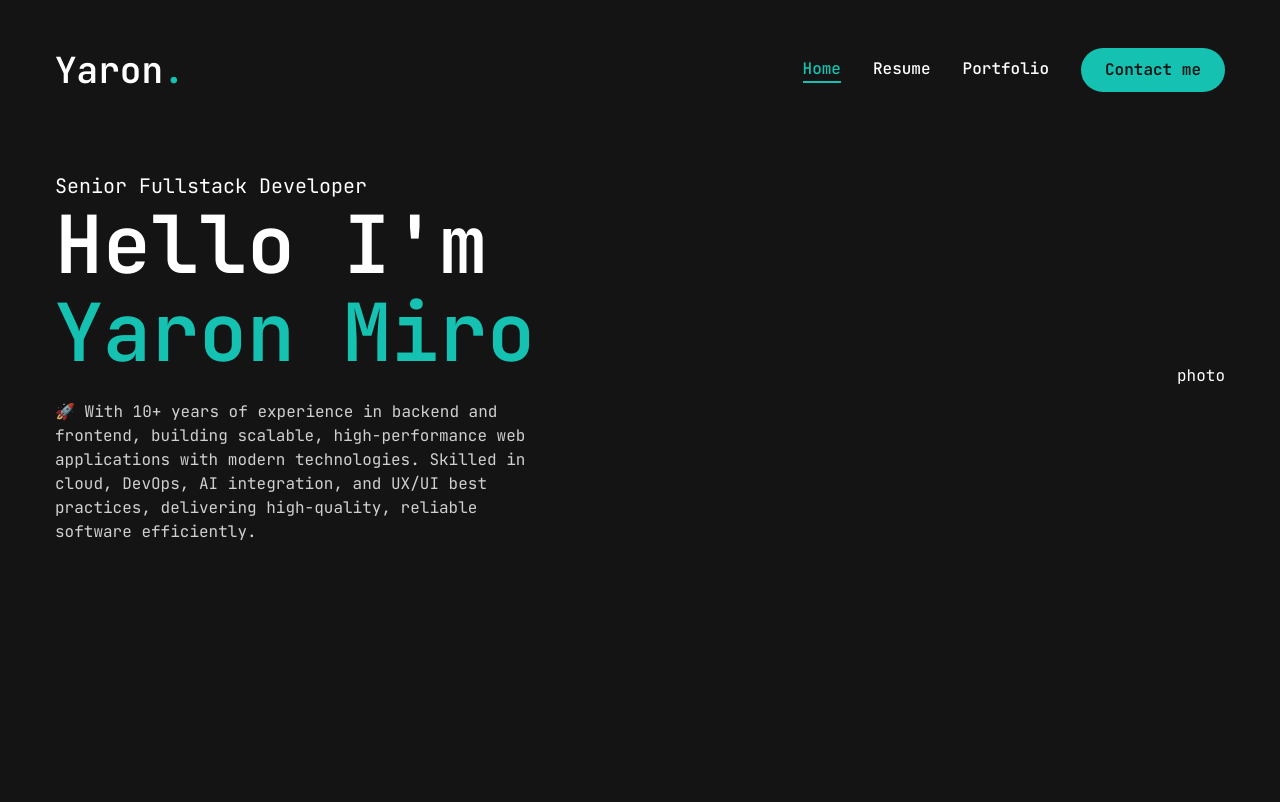
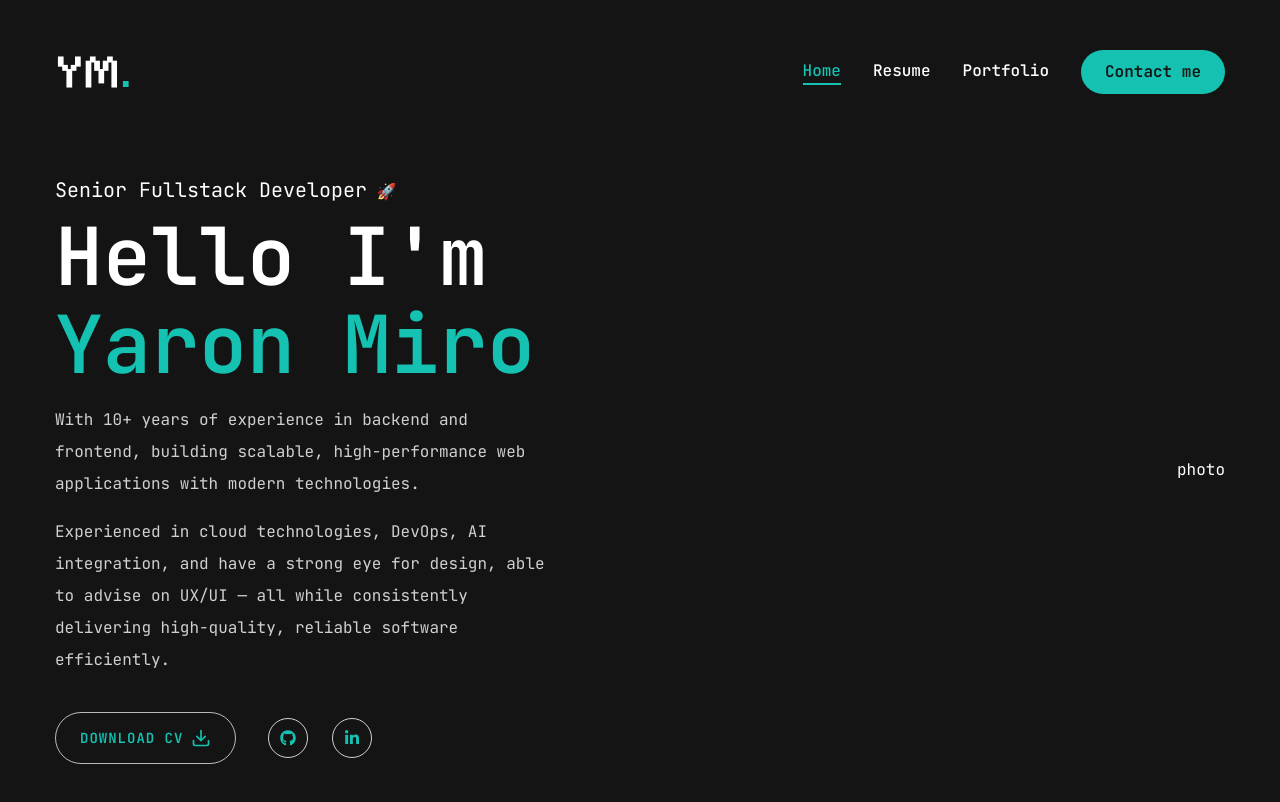
Before and after one commit to YaronMiro/ym-website, a Next.js app: page / in a window 1280 px wide. Shown: the top 802 px of the page. Built offline with nearby package versions, Linux system fonts and the light colour scheme.

Commit message:
starting to add homepage text 2

```diff
--- a/app/globals.css
+++ b/app/globals.css
@@ -137,4 +137,8 @@
   .h3 {
     @apply text-[20px] xl:text-[24px] leading-[1.1] font-semibold;
   }
+
+  .logo {
+        @apply font-logo font-semibold;
+  }
 }
--- a/app/layout.tsx
+++ b/app/layout.tsx
@@ -1,23 +1,24 @@
 import type { Metadata } from "next";
 // import { JetBrains_Mono, Julius_Sans_One } from "next/font/google";
-import { JetBrains_Mono } from "next/font/google";
+import { JetBrains_Mono, Pixelify_Sans } from "next/font/google";
 import Header from '@/components/Header';
 import PageTransition from '@/components/PageTransition';
 import "./globals.css";
 
 
-const JetBrainsMono = JetBrains_Mono({
+const JetBrainsMonoFont = JetBrains_Mono({
   variable: "--font-jetBrainsMono",
   subsets: ["latin"],
   weight: ["100", "200", "300", "400", "500", "600", "700", "800"],
 })
 
-// const JuliusSansOne =
-//   Julius_Sans_One({
-//     variable: "--font-juliusSansOne",
-//     subsets: ["latin"],
-//     weight: ["400"],
-//   });
+const PixelifySansFont =
+  Pixelify_Sans({
+    variable: "--font-pixelifySansFont",
+    subsets: ["latin"],
+    weight: ["400", "500", "600", "700"],
+  });
+
 
 export const metadata: Metadata = {
   title: "Create Next App",
@@ -25,8 +26,8 @@ export const metadata: Metadata = {
 };
 
 const fontsVars = [
-  JetBrainsMono,
-  // JuliusSansOne
+  JetBrainsMonoFont,
+  PixelifySansFont,
 ].map((font) => font.variable);
 
 export default function RootLayout({
--- a/app/page.tsx
+++ b/app/page.tsx
@@ -1,3 +1,5 @@
+import Social from "@/components/Social";
+import { Button } from "@/components/ui/button";
 import React from "react";
 
 import { FiDownload } from "react-icons/fi";
@@ -8,14 +10,32 @@ const Home: React.FC = () => {
       <div className="container mx-auto h-full">
        <div className="flex flex-col xl:flex-row items-center justify-between xl:pt-8 xl:pb-24">
           <div className="text-center xl:text-left">
-            <span className="text-xl font-se">Senior Fullstack Developer</span>
-            <h1 className="h1 mb-6">
+            <span className="text-xl">Senior Fullstack Developer</span>
+            <span role="img" aria-label="dog"> 🚀</span>
+            <h1 className="h1 mb-4 mt-2">
               Hello I&apos;m <br/> <span className="text-accent">Yaron Miro</span>
             </h1>
-            <p className="max-w-[500px] mb-9 text-white/80">
-              <span role="img" aria-label="dog">🚀 </span>
-With 10+ years of experience in backend and frontend, building scalable, high-performance web applications with modern technologies. Skilled in cloud, DevOps, AI integration, and UX/UI best practices, delivering high-quality, reliable software efficiently.
-            </p>
+            <div className="max-w-[500px] mb-9 leading-8 text-white/80">
+              <p>
+                With 10+ years of experience in backend and frontend, building scalable, high-performance web applications with modern technologies.
+              </p>
+              <p className="mt-4">
+                Experienced in cloud technologies, DevOps, AI integration, and have a strong eye for design, able to advise on UX/UI — all while consistently delivering high-quality, reliable software efficiently.
+              </p>
+            </div>
+            <div className="flex flex-col xl:flex-row items-center mt-8 gap-8">
+              <Button
+                variant="outline"
+                size="lg"
+                className="flex items-center uppercase gap-2"
+              >
+                <span>Download CV</span>
+                <FiDownload className="text-xl" />
+              </Button>
+              <div className="mb-8 xl:mb-0">
+                <Social className="flex xl:flex-row gap-6" />
+              </div>
+            </div>
           </div>
           <div>photo</div>
        </div>
--- a/components/Header.tsx
+++ b/components/Header.tsx
@@ -4,17 +4,14 @@ import Link from "next/link";
 import { Button } from '@/components/ui/button';
 import Nav from '@/components/Nav';
 import MobileNav from '@/components/MobileNav';
+import Logo from "@/components/Logo";
 
 
 const Header: React.FC = () => {
     return (
         <header className="py-8 xl:py-12 text-white">
             <div className="container mx-auto flex justify-between items-center">
-                <Link href="/">
-                    <h1 className="text-4xl font-semibold">
-                        Yaron<span className="text-accent">.</span>
-                    </h1>
-                </Link>
+               <Logo className="text-5xl" />
 
                 {/* Desktop nav & Contact me button */}
                <div className="hidden xl:flex items-center gap-8">
--- /dev/null
+++ b/components/Logo.tsx
@@ -0,0 +1,19 @@
+import * as React from "react"
+
+import Link from "next/link";
+
+interface LogoProps {
+    className?: string;
+}
+
+const Logo: React.FC<LogoProps> = ({ className }) => {
+    return (
+        <Link href="/">
+            <h1 className={`logo ${className}`}>
+                YM<span className="text-accent">.</span>
+            </h1>
+        </Link>
+    );
+};
+
+export default Logo;
--- a/components/MobileNav.tsx
+++ b/components/MobileNav.tsx
@@ -6,6 +6,7 @@ import { Sheet, SheetContent, SheetTrigger } from '@/components/ui/sheet'
 import { CiMenuFries } from 'react-icons/ci';
 import { usePathname } from "next/navigation";
 import { NAV_LINKS } from "@/lib/constants/navLinks";
+import Logo from "@/components/Logo";
 
 const MobileNav: React.FC = () => {
     const pathName = usePathname();
@@ -16,11 +17,7 @@ const MobileNav: React.FC = () => {
             </SheetTrigger>
             <SheetContent className="flex flex-col">
                 {/* Logo */}
-                <div className="mt-32 mb-40 text-center text-2xl">
-                    <Link href="/">
-                        <h1 className="text-4xl font-semibold">Yaron<span className="text-accent">.</span></h1>
-                    </Link>
-                </div>
+                    <Logo className="mt-28 mb-16 text-center text-5xl" />
                 <nav className="flex flex-col justify-center items-center gap-8">
                     {NAV_LINKS.map(({name, path}) => {
                         return (
--- /dev/null
+++ b/components/Social.tsx
@@ -0,0 +1,37 @@
+import * as React from "react"
+import Link from "next/link";
+
+import { FaGithub, FaLinkedinIn } from "react-icons/fa";
+
+interface SocialProps {
+    className?: string;
+    iconStyles?: string;
+}
+
+
+const socials = [
+    { id: 'github', icon: <FaGithub />, path: "https://github.com/YaronMiro?tab=repositories&q=&type=&language=&sort=stargazers"},
+    { id: "linkedin", icon: <FaLinkedinIn />, path: "https://www.linkedin.com/in/yaronmiro/"},
+]
+
+const Social: React.FC<SocialProps> = ({ className, iconStyles }) => {
+    return (
+        <div className={className}>
+            {
+                socials.map(({ id, icon, path }) => {
+                    return (
+                        <Link
+                            key={id}
+                            href={path}
+                            className={`flex justify-center items-center border border-white/80 rounded-full w-10 h-10 text-accent text-base hover:bg-accent hover:text-primary hover:border-accent hover:transition-all duration-500 ${iconStyles}`}
+                        >
+                            {icon}
+                        </Link>
+                    )
+                })
+            }
+        </div>
+    );
+};
+
+export default Social;
--- a/components/ui/button.tsx
+++ b/components/ui/button.tsx
@@ -11,12 +11,12 @@ const buttonVariants = cva(
       variant: {
         default: "bg-accent text-primary hover:bg-accent-hover",
         primary: "bg-primary text-white",
-        outline: "border border-accent bg-transparent text-accent hover:bg-accent-hover hover:text-primary",
+        outline: "border border-white/70 bg-transparent text-accent hover:bg-accent-hover hover:text-primary hover:border-accent",
       },
       size: {
         default: "h-[44px] px-6",
         sm: "h-[48px] px-6",
-        lg: "h-[56px] px-8 text-sm uppercase tracking-[2px]",
+        lg: "h-[52px] px-6 text-sm tracking-[1px]",
       },
     },
     defaultVariants: {
--- a/tailwind.config.ts
+++ b/tailwind.config.ts
@@ -19,7 +19,7 @@ export default {
 	},
 	fontFamily:{
 		primary: 'var(--font-jetBrainsMono)',
-		// secondary: 'var(--font-juliusSansOne)',
+		logo: 'var(--font-pixelifySansFont)',
 	},
   	extend: {
   		colors: {
```
